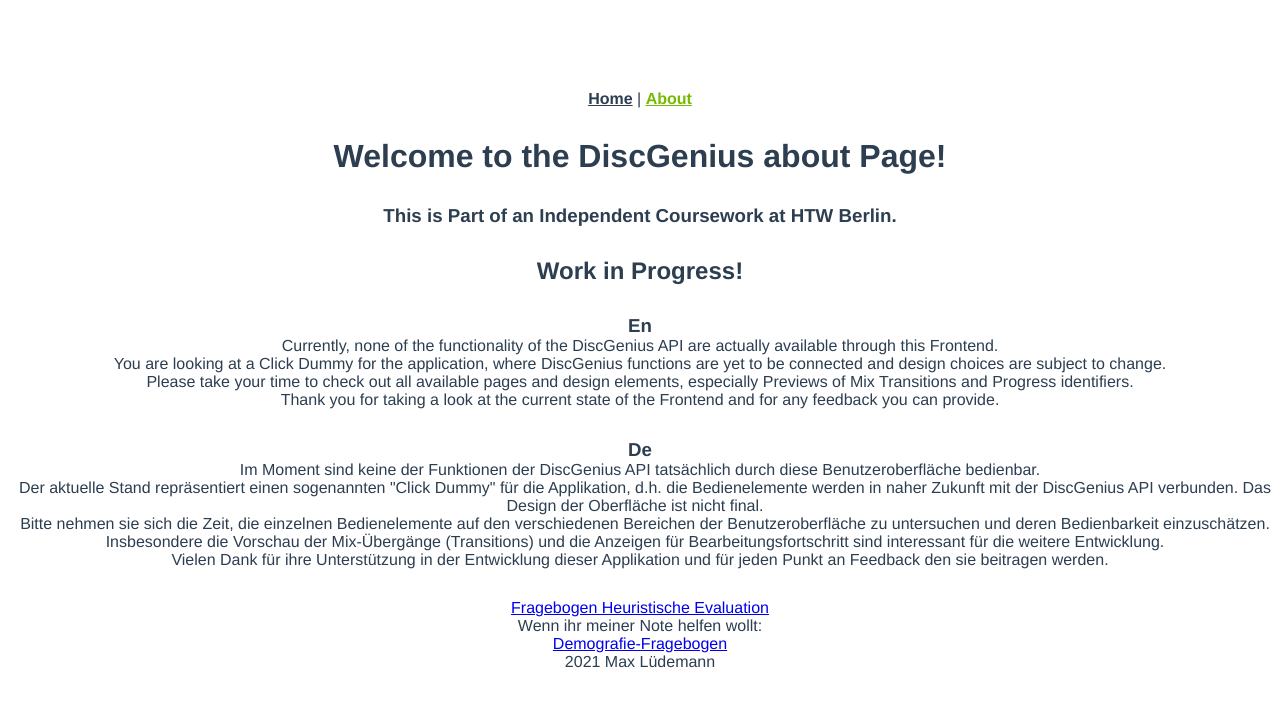
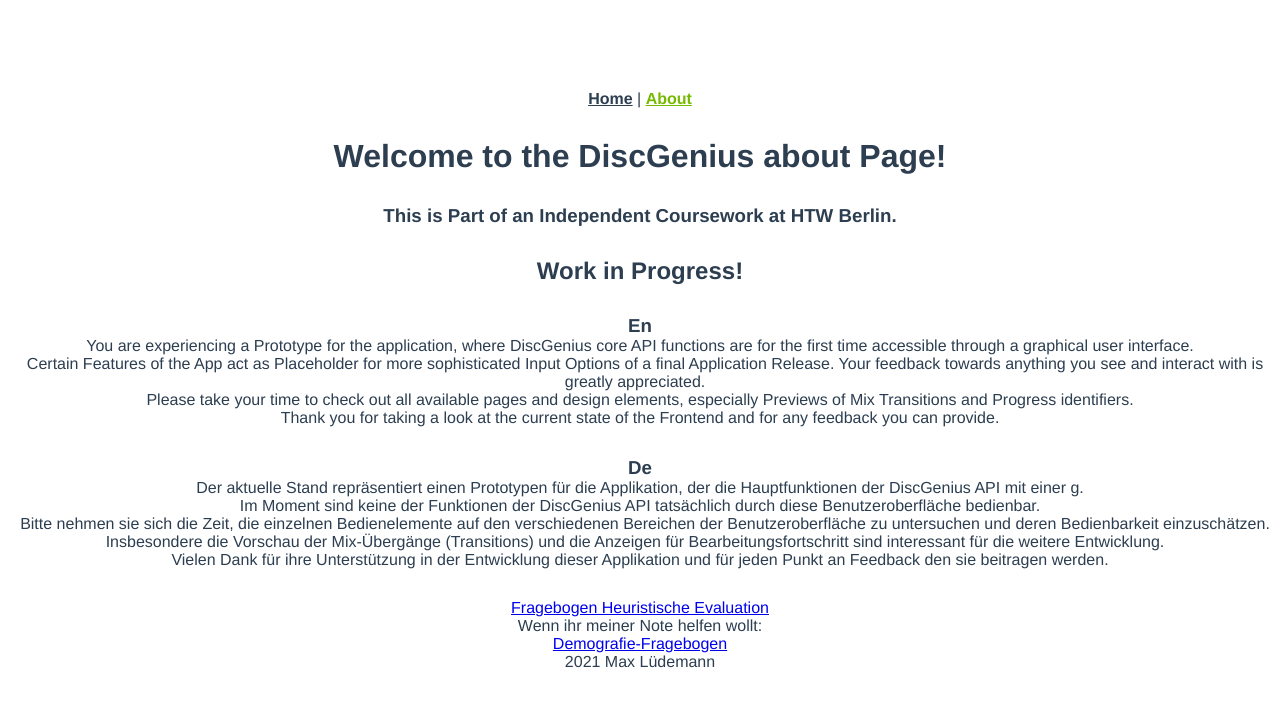
Before and after one commit to menno4000/discgenius-app, a Vue app: page /about in a window 1280 px wide. Shown: the top 706 px of the page. Built offline with nearby package versions, Linux system fonts and the light colour scheme; what vue-ellipse-progress, vue-smoothscroll, vue2-collapse would draw is missing.

Commit message:
deployment to htw vm mix progress fixed

```diff
--- a/src/components/MixCreate.vue
+++ b/src/components/MixCreate.vue
@@ -466,7 +466,7 @@
 import LoginState from "@/components/LoginState";
 import DataService from "@/services/DataService";
 
-const API_URL = 'http://localhost:9001/';
+const API_URL = 'https://discgenius.f4.htw-berlin.de/';
 const convertTimeHHMMSS = (val) => {
   let hhmmss = new Date(val * 1000).toISOString().substr(11, 8);
 
@@ -516,8 +516,8 @@
       playing: false,
       previousVolume: 35,
       showVolume: false,
-      volume: 100
-
+      volume: 100,
+      polling: false,
     }
   },
   mounted() {
@@ -631,7 +631,7 @@
       this.customTempo = 120.0
       this.entryPoint = 30.0
       this.exitPoint = 70.0
-
+      this.polling = false;
     },
     selectFirstSong() {
       this.tempo1 = this.selected1.tempo
@@ -690,13 +690,14 @@
         this.mixId = submit_response.data.message.split(':')[2].trim()
         console.log('created mix object id: ', this.mixId)
         // await this.$store.dispatch('submitMix', mixId)
+        this.polling = true
         await this.$store.commit('setProgress', 0)
         await this.pollMix(this.mixId)
       }
     },
     async pollMix(id) {
       setInterval(() => {
-        if (this.currentProgress < 100) {
+        if (this.currentProgress < 100 && this.polling === true) {
           this.$store.dispatch('fetchMix', id)
         }
       }, 10000)
--- a/src/components/MixList.vue
+++ b/src/components/MixList.vue
@@ -232,7 +232,8 @@
   },
   methods: {
     async refresh(){
-      this.$store.dispatch('fetchMixes')
+      console.log('refreshing...')
+      await this.$store.dispatch('fetchMixes')
     },
     async pollMixes() {
       setInterval(() => {
--- a/src/main.js
+++ b/src/main.js
@@ -9,6 +9,7 @@
 import VueCollapse from "vue2-collapse";
 import Vuetify from "vuetify";
 import 'vuetify/dist/vuetify.min.css';
+
 
 Vue.config.productionTip = false
 Vue.use(VueEllipseProgress);
--- a/src/services/DataService.js
+++ b/src/services/DataService.js
@@ -1,6 +1,6 @@
 import axios from 'axios'
 
-const API_URL = 'http://localhost:9001/';
+const API_URL = 'https://discgenius.f4.htw-berlin.de/';
 
 export default {
     uploadSong,
--- a/src/services/UserService.js
+++ b/src/services/UserService.js
@@ -1,6 +1,6 @@
 import axios from 'axios';
 
-const API_URL = 'http://localhost:9001/auth/';
+const API_URL = 'https://discgenius.f4.htw-berlin.de/auth/';
 
 export default {
     login,
--- a/src/store/index.js
+++ b/src/store/index.js
@@ -14,7 +14,7 @@
 Vue.use(Vuex)
 
 const initialState = getDefaultState()
-const API_URL = 'http://localhost:9001/';
+const API_URL = 'https://discgenius.f4.htw-berlin.de/';
 
 function getLengthFromSeconds(length) {
     let minutes = Math.floor(length / 60)
--- a/src/views/About.vue
+++ b/src/views/About.vue
@@ -9,10 +9,10 @@
     <div>
       <h3>En</h3>
       <div>
-        <label class="aboutLabel">Currently, none of the functionality of the DiscGenius API are actually available through this Frontend.</label>
+        <label class="aboutLabel">You are experiencing a Prototype for the application, where DiscGenius core API functions are for the first time accessible through a graphical user interface.</label>
       </div>
       <div>
-        <label class="aboutLabel">You are looking at a Click Dummy for the application, where DiscGenius functions are yet to be connected and design choices are subject to change.  </label>
+        <label class="aboutLabel">Certain Features of the App act as Placeholder for more sophisticated Input Options of a final Application Release. Your feedback towards anything you see and interact with is greatly appreciated.</label>
       </div>
       <div>
         <label class="aboutLabel">Please take your time to check out all available pages and design elements, especially Previews of Mix Transitions and Progress identifiers. </label>
@@ -24,11 +24,12 @@
     <div class="spacer"/>
     <div>
       <h3>De</h3>
+
+      <div>
+        <label class="aboutLabel">Der aktuelle Stand repräsentiert einen Prototypen für die Applikation, der die Hauptfunktionen der DiscGenius API mit einer g.</label>
+      </div>
       <div>
         <label class="aboutLabel">Im Moment sind keine der Funktionen der DiscGenius API tatsächlich durch diese Benutzeroberfläche bedienbar.</label>
-      </div>
-      <div>
-        <label class="aboutLabel">Der aktuelle Stand repräsentiert einen sogenannten "Click Dummy" für die Applikation, d.h. die Bedienelemente werden in naher Zukunft mit der DiscGenius API verbunden. Das Design der Oberfläche ist nicht final.</label>
       </div>
       <div>
         <label class="aboutLabel">Bitte nehmen sie sich die Zeit, die einzelnen Bedienelemente auf den verschiedenen Bereichen der Benutzeroberfläche zu untersuchen und deren Bedienbarkeit einzuschätzen. Insbesondere die Vorschau der Mix-Übergänge (Transitions) und die Anzeigen für Bearbeitungsfortschritt sind interessant für die weitere Entwicklung.</label>
```
Also changed, not shown: 1 other file (tests, documents, lock files or other folders).
